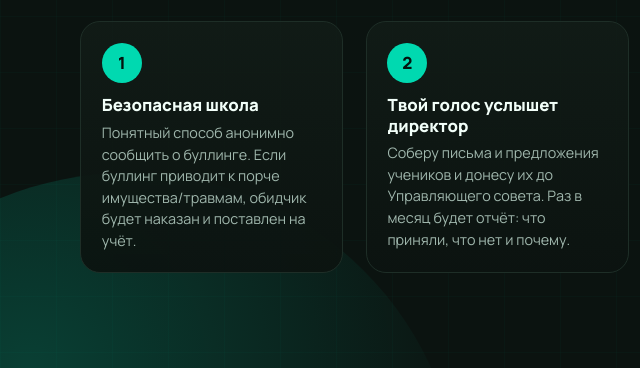
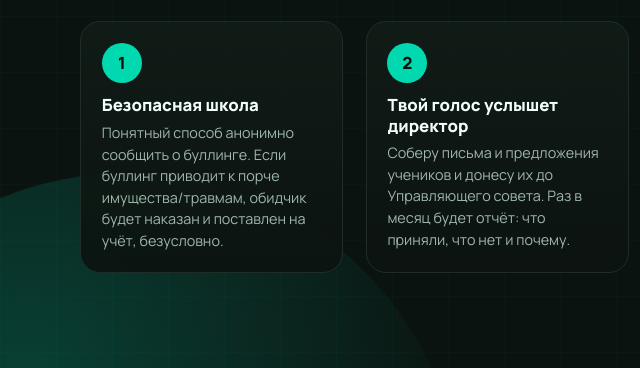
Before and after one commit to MlokiYurech/prezik, a plain HTML site: page index.html in a window 1280 px wide. Shown: the part 1120-1488 px from the top of the page, 0-640 px from the left. Drawn offline with Linux system fonts and the light colour scheme.

Commit message:
Update index.html

```diff
--- a/index.html
+++ b/index.html
@@ -107,7 +107,7 @@
       <div class="eyebrow">моя программа</div>
       <h2>Четыре дела за <span class="hl">полугодие</span></h2>
       <div class="cards">
-        <div class="card"><div class="num">1</div><h3>Безопасная школа</h3><p>Понятный способ анонимно сообщить о буллинге. Если буллинг приводит к порче имущества/травмам, обидчик будет наказан и поставлен на учёт.</p></div>
+        <div class="card"><div class="num">1</div><h3>Безопасная школа</h3><p>Понятный способ анонимно сообщить о буллинге. Если буллинг приводит к порче имущества/травмам, обидчик будет наказан и поставлен на учёт, безусловно.</p></div>
         <div class="card"><div class="num">2</div><h3>Твой голос услышет директор</h3><p>Соберу письма и предложения учеников и донесу их до Управляющего совета. Раз в месяц будет отчёт: что приняли, что нет и почему.</p></div>
         <div class="card"><div class="num">3</div><h3>Яркие события</h3><p>2–3 события за полугодие, которые придумают сами ученики: день самоуправления, квиз, тематические пятницы.</p></div>
         <div class="card"><div class="num">4</div><h3>Активные перемены</h3><p>Подниму вопрос и добьюсь, чтобы ввели активные перемены. Дети смогут играть на улице или в спорт зале, в спрот. игры.</p></div>
```
